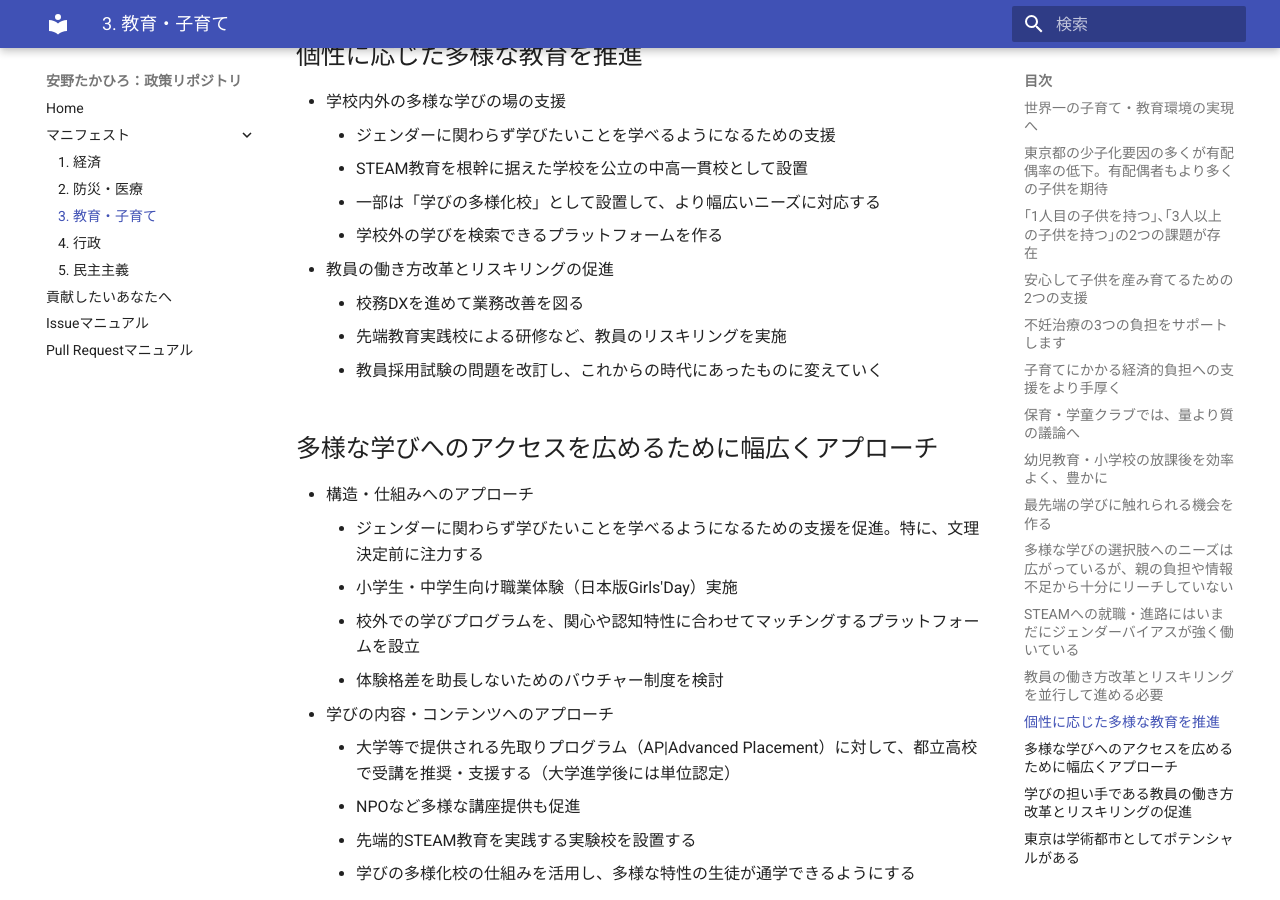
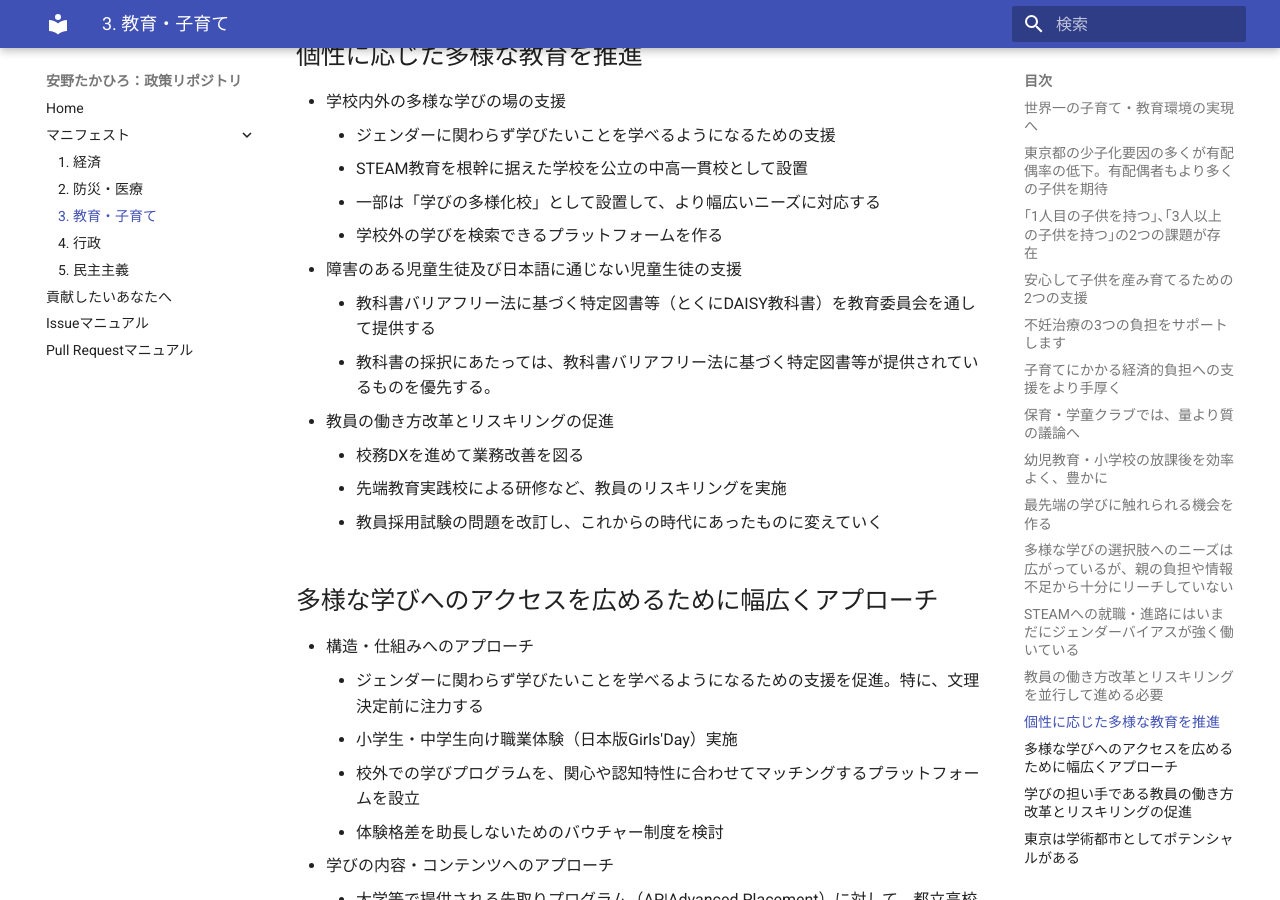
Before and after one commit to takahiroanno2024/election2024, an MkDocs documentation site: the page built from docs/manifest/education.md, in a window 1280 px wide and 900 px high, scrolled down 5865 px. Built offline with MkDocs 1.6.1 and Material for MkDocs 9.7.7, drawn with Linux system fonts in a browser that asks for light colours.

Commit message:
「障害のある児童生徒及び日本語に通じない児童生徒の支援」を追加
障害のある児童生徒及び日本語に通じない児童生徒への支援として、教科書バリアフリー法に基づく特定図書等（とくにDAISY教科書）の採用を推進する。

```diff
--- a/docs/manifest/education.md
+++ b/docs/manifest/education.md
@@ -144,6 +144,9 @@
     - STEAM教育を根幹に据えた学校を公立の中高一貫校として設置
     - 一部は「学びの多様化校」として設置して、より幅広いニーズに対応する
     - 学校外の学びを検索できるプラットフォームを作る
+- 障害のある児童生徒及び日本語に通じない児童生徒の支援
+    - 教科書バリアフリー法に基づく特定図書等（とくにDAISY教科書）を教育委員会を通して提供する
+    - 教科書の採択にあたっては、教科書バリアフリー法に基づく特定図書等が提供されているものを優先する。
 - 教員の働き方改革とリスキリングの促進
     - 校務DXを進めて業務改善を図る
     - 先端教育実践校による研修など、教員のリスキリングを実施
```
